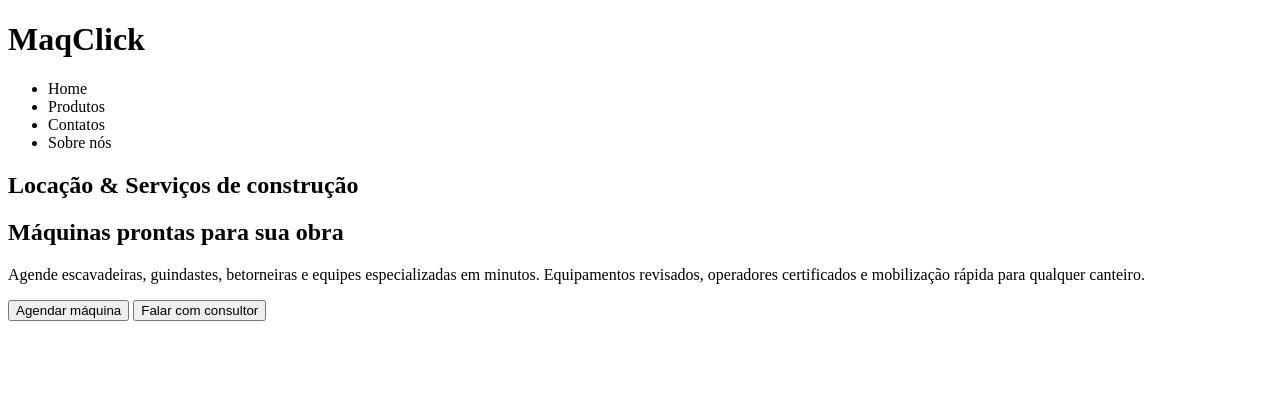
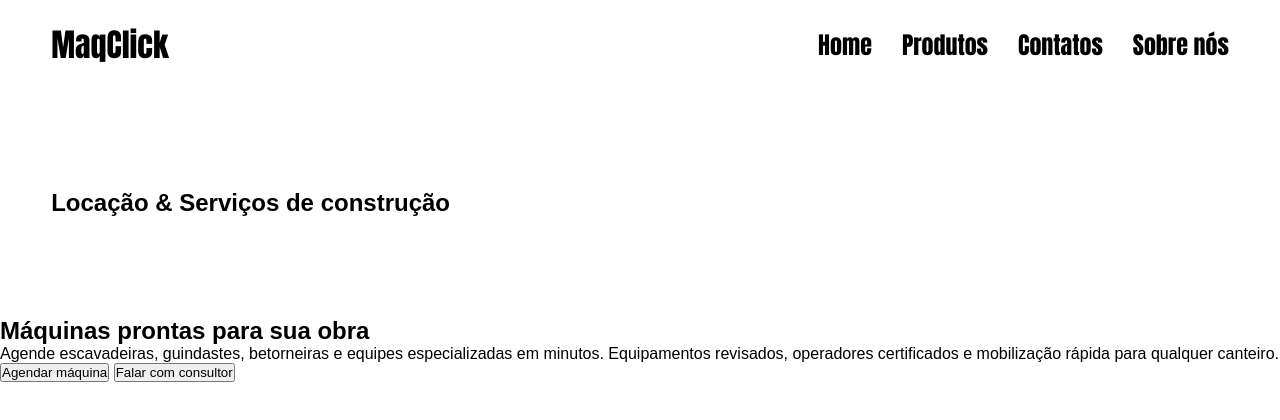
Before and after one commit to Dorival-Camara/Site-em-php, a plain HTML site: page maquinas/public/index.html in a window 1280 px wide. Drawn offline with Linux system fonts and the light colour scheme; files that its build step writes are made by us from their sources; files whose address does not match are found by name.

Commit message:
Add files via upload

```diff
--- a/maquinas/public/index.html
+++ b/maquinas/public/index.html
@@ -19,10 +19,10 @@
 
         <div class="nav-principal">
             <ul>
-                <li>Home</li>
-                <li>Produtos</li>
-                <li>Contatos</li>
-                <li>Sobre nós</li>
+                <li><a href="index.html">Home</a></li>
+                <li><a href="produtos.html">Produtos</a></li>
+                <li><a href="contatos.html">Contatos</a></li>
+                <li><a href="sobre.html">Sobre nós </a></li>
             </ul>
         </div>
     </header>
--- /dev/null
+++ b/maquinas/public/style.css
@@ -0,0 +1,49 @@
+* {
+    margin: 0;
+    padding: 0;
+    box-sizing: border-box;
+}
+
+
+header {
+    display: flex;
+    justify-content: space-between;
+    align-items: center;
+    padding: 20px 4%;
+    background-color: #ffffff;
+}
+
+
+header .titulo h1 {
+    font-size: 2rem;
+    font-family: Impact, Haettenschweiler, 'Arial Narrow Bold', sans-serif;
+}
+
+
+header .nav-principal ul {
+    display: flex;
+    gap: 30px;
+    font-size: 1.5rem;
+    font-family: Impact, Haettenschweiler, 'Arial Narrow Bold', sans-serif;
+    list-style: none;
+}
+
+header .nav-principal a {
+    text-decoration: none;
+    color: black;
+}
+
+.topo-pagina {
+
+    font-family: Arial, Helvetica, sans-serif;
+    font-size: 1rem;
+}
+
+.topo-pagina h2{
+
+    display: flex;
+    justify-content: space-between;
+    align-items: center;
+    padding: 100px 4%;
+
+}
```
